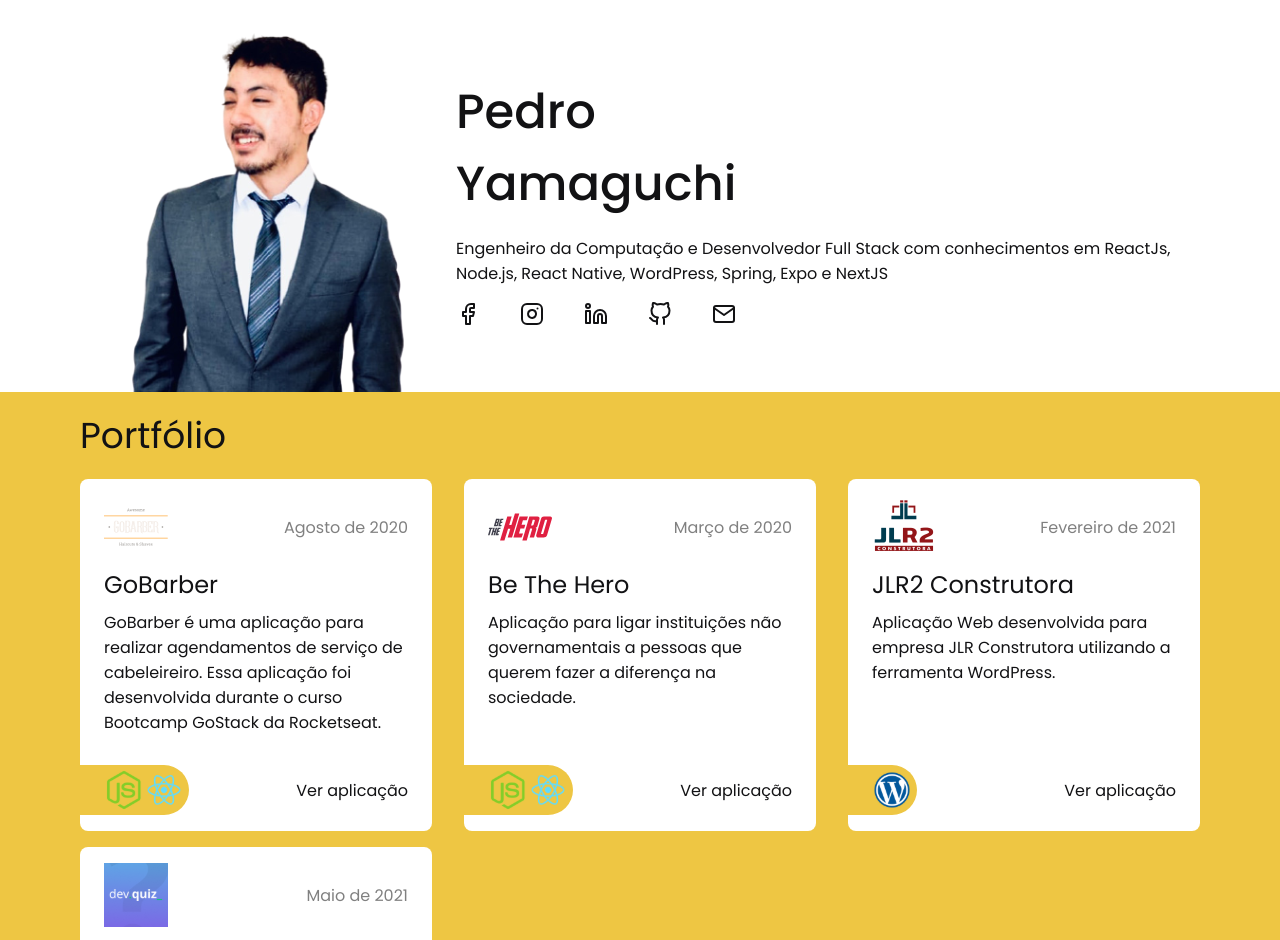
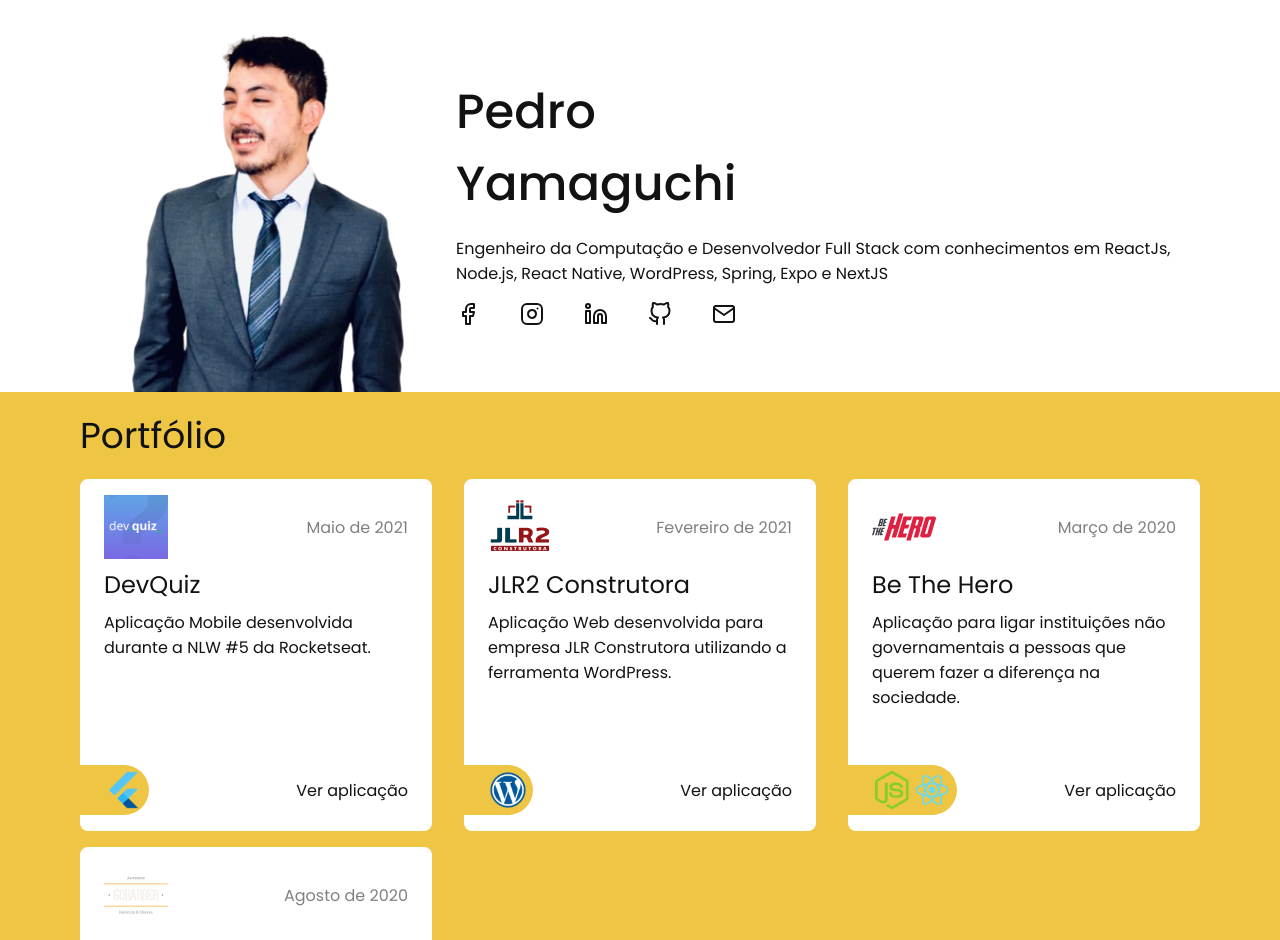
Before and after one commit to hiroyamaguch/dev_page, a Next.js app: page / in a window 1280 px wide. Shown: the top 940 px of the page. Built offline with nearby package versions, Linux system fonts and the light colour scheme.

Commit message:
fix: wrong height of page

```diff
--- a/src/pages/index.tsx
+++ b/src/pages/index.tsx
@@ -82,18 +82,22 @@ const App: React.FC = () => (
         <h2>Portfólio</h2>
 
         <Projects>
-        <Li
-            logoFile="gobarber"
-            description="GoBarber é uma aplicação para realizar agendamentos de
-            serviço de cabeleireiro. Essa aplicação foi desenvolvida durante o
-            curso Bootcamp GoStack da Rocketseat."
-            projectDate="Agosto de 2020"
-            techs={[
-              { name: 'NodeJS', file: 'nodejs' },
-              { name: 'React', file: 'react' }
-            ]}
-            aplicationURL="https://github.com/hiroyamaguch/GoBarber"
-            companyName="GoBarber"
+          <Li
+            logoFile="devquiz"
+            description="Aplicação Mobile desenvolvida durante a NLW #5 da Rocketseat."
+            projectDate="Maio de 2021"
+            techs={[{ name: 'Flutter', file: 'flutter' }]}
+            aplicationURL="https://github.com/hiroyamaguch/nlw5"
+            companyName="DevQuiz"
+          />
+          <Li
+            logoFile="construtora"
+            description="Aplicação Web desenvolvida para empresa JLR Construtora
+            utilizando a ferramenta WordPress."
+            projectDate="Fevereiro de 2021"
+            techs={[{ name: 'WordPress', file: 'wordpress' }]}
+            aplicationURL="https://jlr2construtora.com.br/"
+            companyName="JLR2 Construtora"
           />
           <Li
             logoFile="be_the_hero"
@@ -108,21 +112,17 @@ const App: React.FC = () => (
             companyName="Be The Hero"
           />
           <Li
-            logoFile="construtora"
-            description="Aplicação Web desenvolvida para empresa JLR Construtora
-            utilizando a ferramenta WordPress."
-            projectDate="Fevereiro de 2021"
-            techs={[{ name: 'WordPress', file: 'wordpress' }]}
-            aplicationURL="https://jlr2construtora.com.br/"
-            companyName="JLR2 Construtora"
-          />
-          <Li
-            logoFile="devquiz"
-            description="Aplicação Mobile desenvolvida durante a NLW #5 da Rocketseat."
-            projectDate="Maio de 2021"
-            techs={[{ name: 'Flutter', file: 'flutter' }]}
-            aplicationURL="https://github.com/hiroyamaguch/nlw5"
-            companyName="DevQuiz"
+            logoFile="gobarber"
+            description="GoBarber é uma aplicação para realizar agendamentos de
+            serviço de cabeleireiro. Essa aplicação foi desenvolvida durante o
+            curso Bootcamp GoStack da Rocketseat."
+            projectDate="Agosto de 2020"
+            techs={[
+              { name: 'NodeJS', file: 'nodejs' },
+              { name: 'React', file: 'react' }
+            ]}
+            aplicationURL="https://github.com/hiroyamaguch/GoBarber"
+            companyName="GoBarber"
           />
         </Projects>
       </Portfolio>
--- a/src/styles/global.ts
+++ b/src/styles/global.ts
@@ -13,7 +13,6 @@ export default createGlobalStyle`
     font: 400 16px Poppins, sans-serif;
 
     > div {
-      height: 100vh;
       display: flex;
       flex-direction: column;
     }
```
Also changed, not shown: package.json (+12 -12 lines), 1 other file (tests, documents, lock files or other folders).
